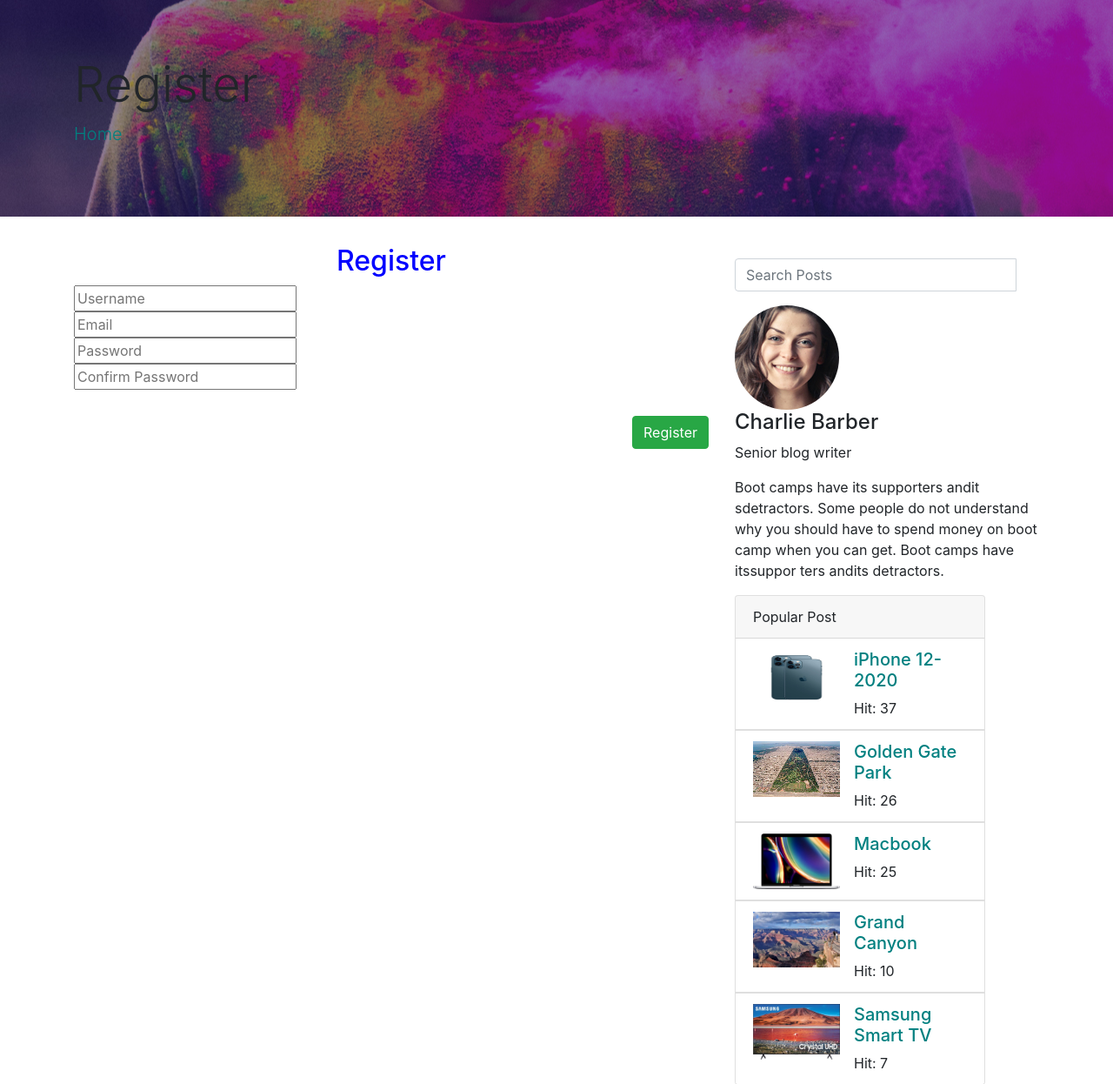
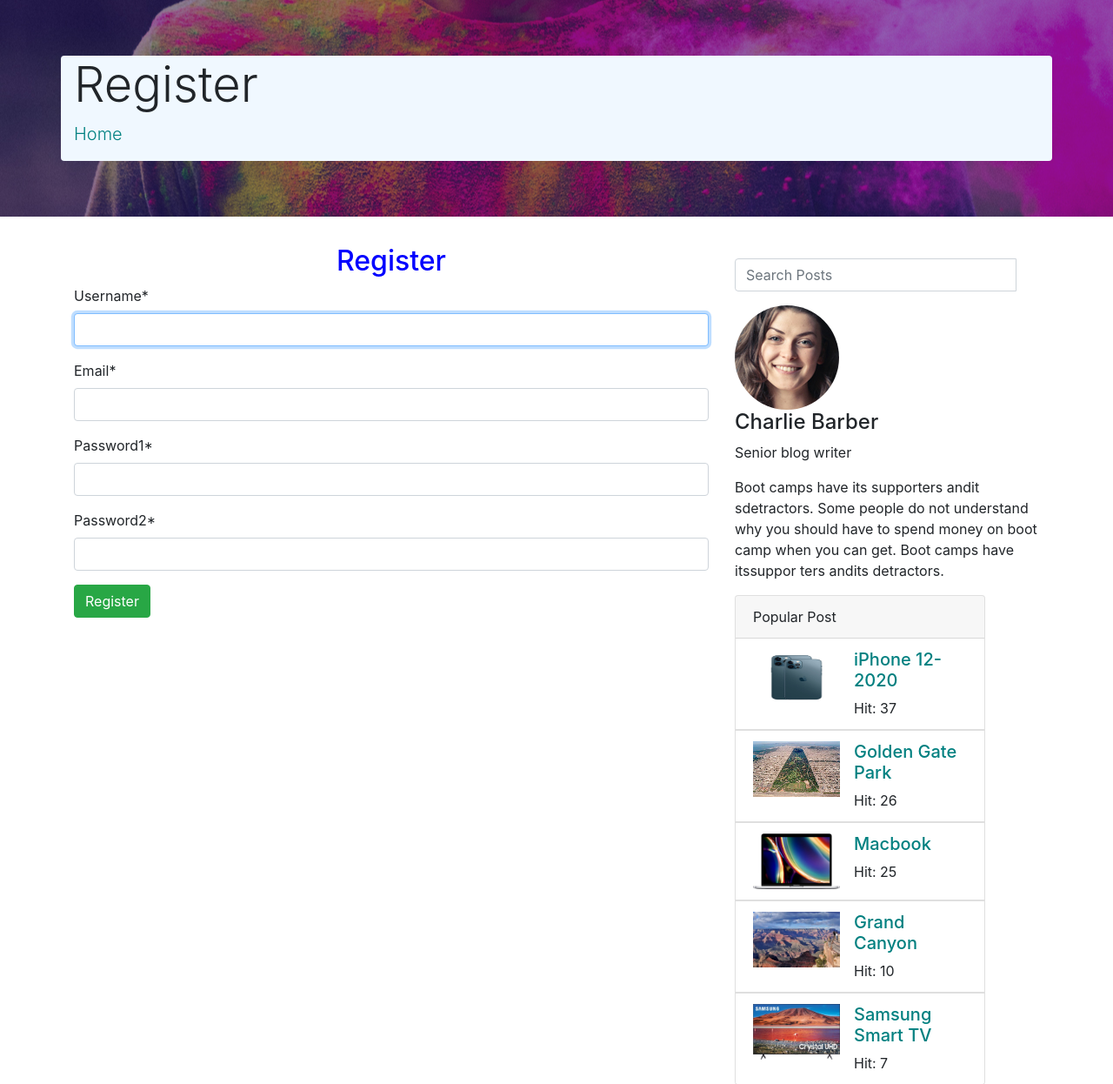
Before and after one commit to gabrfernandez/blogger_django, a Django app: page /users/register/ in a window 1280 px wide. Shown: the part 108-1354 px from the top of the page at 87% size. Run offline with Django 3.2, Linux system fonts and the light colour scheme; data comes from the database, SQL or seed files in the repository; both versions use the stored data as it was after the commit; some libraries are stand-ins or nearby versions.

Commit message:
finishing forms

```diff
--- a/users/forms.py
+++ b/users/forms.py
@@ -8,8 +8,8 @@ from users.models import UserProfile
 class RegisterForm(UserCreationForm):
     username = forms.CharField(max_length=50)
     email = forms.EmailField(max_length=50)
-    password1 = forms.CharField()
-    password2 = forms.CharField()
+    password1 = forms.CharField(widget=forms.PasswordInput)
+    password2 = forms.CharField(widget=forms.PasswordInput)
 
     class Meta(UserCreationForm):
         model = User
--- a/users/templates/users/login.html
+++ b/users/templates/users/login.html
@@ -36,10 +36,10 @@
                                 </div>
                                 {% endif %}
                                 <div class="mt-10">
-                                    <input type="text" name="username" placeholder="Username" onfocus="this.placeholder = ''" onblur="this.placeholder = 'Username'" required class="single-input">
+                                    <input type="text" name="username" placeholder="Username" onfocus="this.placeholder = ''" onblur="this.placeholder = 'Username'" required class="form-control">
                                 </div>
                                 <div class="mt-10">
-                                    <input type="password" name="password" placeholder="Password" onfocus="this.placeholder = ''" onblur="this.placeholder = 'Password'" required class="single-input">
+                                    <input type="password" name="password" placeholder="Password" onfocus="this.placeholder = ''" onblur="this.placeholder = 'Password'" required class="form-control">
                                 </div>
 
                                 <input type="submit" class="btn btn-success" style="float:right; margin-top:30px" value="Login">
--- a/users/templates/users/register.html
+++ b/users/templates/users/register.html
@@ -1,10 +1,10 @@
 {% extends 'posts/base.html'%}
 {% load static %}
-
+{%load crispy_forms_tags%}
 {% block content %}
         <!--================Home Banner Area =================-->
         <div class="jumbotron jumbotron-fluid banner">
-          <div class="container d-flex justify-content-center flex-column">
+          <div class="container d-flex justify-content-center flex-column banner-text rounded">
             <h1 class="display-4">Register</h1>
             <p class="lead"><a href="{% url 'index' %}">Home</a></p>
           </div>
@@ -19,35 +19,11 @@
                         <h2 style="text-align:center;color:blue">Register</h2>
                         <div class="blog_left_sidebar">
                             <form method="POST">
-                                {% csrf_token %}
-                                {% if form.errors%}
-                                <div id="errors">
-                                    <div class="inner">
-                                        <p style="color:red">Please correct the errors</p>
-                                        <ul>
-                                            {%for field in form%}
-                                            {% if field.errors%}
-                                            <li>{{form.label}}: {{form.errors|striptags}}</li>
-                                            {% endif %}
-                                            {% endfor %}
-                                        </ul>
-                                    </div>
-                                </div>
-                                {% endif %}
-                                <div class="mt-10">
-                                    <input type="text" name="username" placeholder="Username" onfocus="this.placeholder = ''" onblur="this.placeholder = 'Username'" required class="single-input">
-                                </div>
-                                <div class="mt-10">
-                                    <input type="text" name="email" placeholder="Email" onfocus="this.placeholder = ''" onblur="this.placeholder = 'Email'" required class="single-input">
-                                </div>
-                                <div class="mt-10">
-                                    <input type="password" name="password1" placeholder="Password" onfocus="this.placeholder = ''" onblur="this.placeholder = 'Password'" required class="single-input">
-                                </div>
-                                <div class="mt-10">
-                                    <input type="password" name="password2" placeholder="Confirm Password" onfocus="this.placeholder = ''" onblur="this.placeholder = 'Confirm Password'" required class="single-input">
-                                </div>
-                                <input type="submit" class="btn btn-success " style="float:right; margin-top:30px" value="Register">
+                                {% csrf_token%}
+                                {{ form|crispy}}
+                                <button type="submit" class="btn btn-success">Register</button>
                             </form>
+
                         </div>
                     </div>
                     {% include 'posts/sidebar.html' %}
--- a/users/views.py
+++ b/users/views.py
@@ -48,7 +48,7 @@ class UserProfileView(ListView):
     template_name = 'users/profile.html'
     model = Post
     context_object_name = 'userposts'
-    paginate_by = 3
+    paginate_by = 5
 
     def get_context_data(self, **kwargs):
         context = super(UserProfileView, self).get_context_data(**kwargs)
@@ -63,7 +63,7 @@ class UserPostView(ListView):
     template_name = 'users/user-post.html'
     model = Post
     context_object_name = 'posts'
-    paginate_by = 3
+    paginate_by = 5
 
     def get_queryset(self):
         return Post.objects.filter(user=self.kwargs['pk'])
@@ -72,7 +72,7 @@ class UserListView(ListView):
     template_name = 'users/user-list.html'
     model = UserProfile
     context_object_name = 'profiles'
-    paginate_by = 3
+    paginate_by = 5
 
     def get_context_data(self, **kwargs):
         context = super(UserListView, self).get_context_data(**kwargs)
```
Also changed, not shown: posts/views.py (+4 -4 lines), README.md (added), db.sqlite3.
